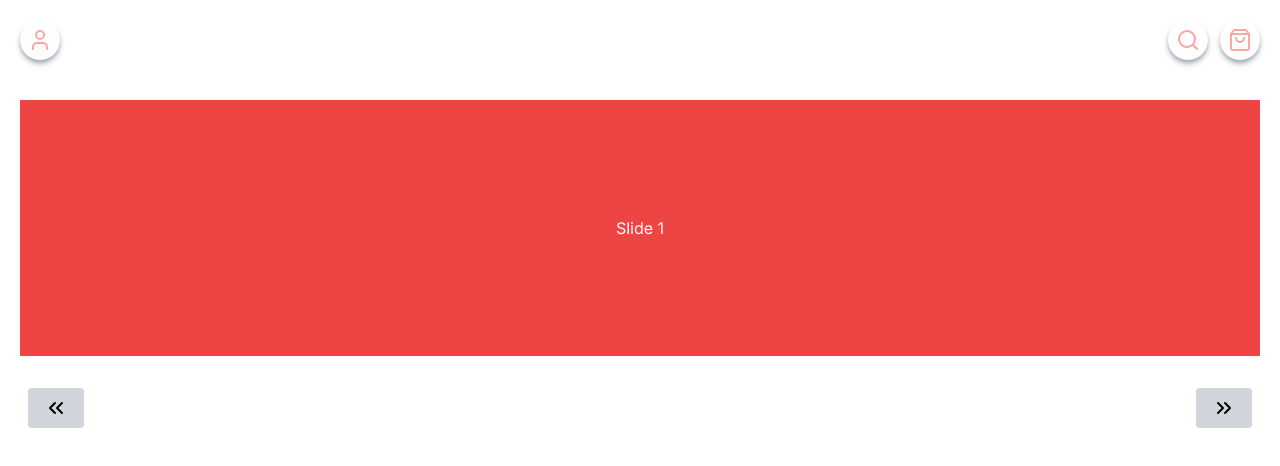
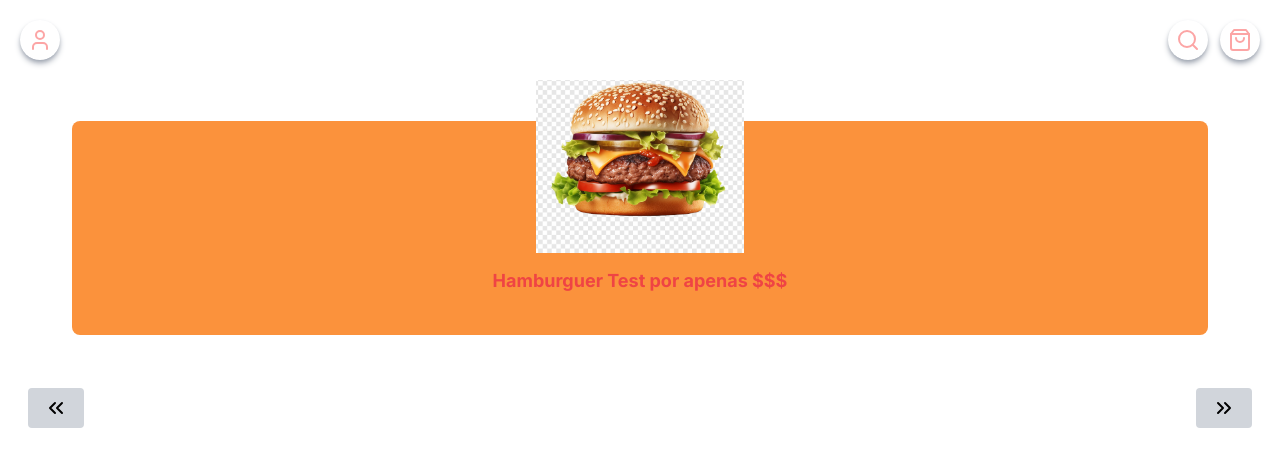
Before and after one commit to ERICK-KRAMER/delivery_app_mobile, a Next.js app in the folder frontend/: page / in a window 1280 px wide. Shown: the top 466 px of the page. Built offline with nearby package versions, Linux system fonts and the light colour scheme.

Commit message:
style: applied test food to the slide

```diff
--- a/frontend/app/page.tsx
+++ b/frontend/app/page.tsx
@@ -1,3 +1,4 @@
+import Image from "next/image";
 import { Header } from "./components/header/header";
 import { Slide } from "./components/slide/slide";
 
@@ -6,14 +7,47 @@ export default function Home() {
     <>
       <Header />
       <Slide>
-        <div className="bg-red-500 h-64 flex items-center justify-center text-white">
-          Slide 1
+        <div className=" h-64 flex items-center justify-center text-white">
+          <div className="rounded-lg bg-orange-400 w-11/12 h-5/6 cursor-pointer flex relative justify-center items-end pb-10">
+            <span className="font-bold">
+              <p className="text-red-500 text-lg">Hamburguer Test por apenas $$$</p>
+            </span>
+            <Image
+              className="absolute top-7 left-1/2 transform -translate-x-1/2 -translate-y-1/2 w-52 h-52 bg-green-200"
+              width={300}
+              height={300}
+              src="/hamburguer.jpg"
+              alt="test"
+            />
+          </div>
         </div>
-        <div className="bg-green-500 h-64 flex items-center justify-center text-white">
-          Slide 2
+        <div className=" h-64 flex items-center justify-center text-white">
+          <div className="rounded-lg bg-red-400 w-11/12 h-5/6 cursor-pointer flex relative justify-center items-end pb-10">
+            <span className="font-bold">
+              <p className="text-red-500 text-lg">Hamburguer Test por apenas $$$</p>
+            </span>
+            <Image
+              className="absolute top-7 left-1/2 transform -translate-x-1/2 -translate-y-1/2 w-52 h-52 bg-green-200"
+              width={300}
+              height={300}
+              src="/hamburguer.jpg"
+              alt="test"
+            />
+          </div>
         </div>
-        <div className="bg-blue-500 h-64 flex items-center justify-center text-white">
-          Slide 3
+        <div className=" h-64 flex items-center justify-center text-white">
+          <div className="rounded-lg bg-yellow-700 w-11/12 h-5/6 cursor-pointer flex relative justify-center items-end pb-10">
+            <span className="font-bold">
+              <p className="text-red-500 text-lg">Hamburguer Test por apenas $$$</p>
+            </span>
+            <Image
+              className="absolute top-7 left-1/2 transform -translate-x-1/2 -translate-y-1/2 w-52 h-52 bg-green-200"
+              width={300}
+              height={300}
+              src="/hamburguer.jpg"
+              alt="test"
+            />
+          </div>
         </div>
       </Slide>
     </>
```
Also changed, not shown: frontend/public/hamburguer.jpg (added).
